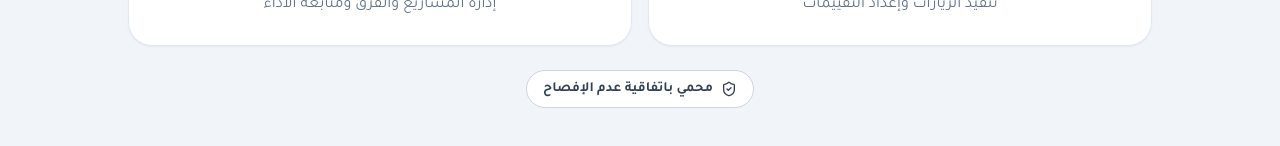
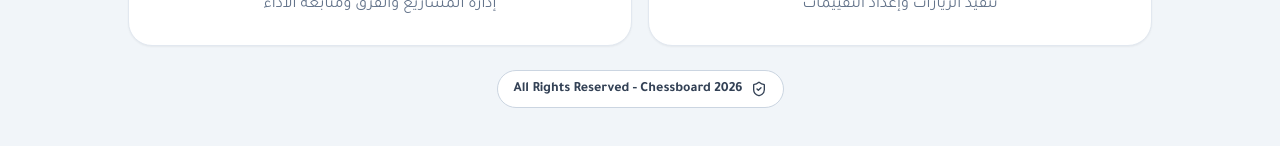
Before and after one commit to YusufMohamed-tech/NHC_Live_dashboard, a React (Vite) app: page / in a window 1280 px wide. Shown: the part 592-738 px from the top of the page. Built offline with nearby package versions, Linux system fonts and the light colour scheme; no server answers; the database is empty.

Commit message:
Replace NDA footer text with rights reserved line

```diff
--- a/src/components/Footer.jsx
+++ b/src/components/Footer.jsx
@@ -3,7 +3,7 @@ export default function Footer() {
     <footer className="mt-6 rounded-2xl border border-slate-200 bg-white px-4 py-3 shadow-sm">
       <div className="flex flex-col items-center justify-center -gap-3 md:flex-row">
         <p className="text-center text-sm text-slate-500">
-          محمي باتفاقية عدم الإفصاح | NHC | Chessboard Service Provider
+          All Rights Reserved - Chessboard 2026
         </p>
       </div>
     </footer>
--- a/src/pages/Login.jsx
+++ b/src/pages/Login.jsx
@@ -173,7 +173,7 @@ export default function Login({ onLogin }) {
         <div className="mt-6 text-center">
           <span className="inline-flex items-center rounded-full border border-slate-300 bg-white px-4 py-2 text-sm font-semibold text-slate-700">
             <ShieldCheck className="me-2 h-4 w-4" />
-            محمي باتفاقية عدم الإفصاح
+            All Rights Reserved - Chessboard 2026
           </span>
         </div>
       </div>
```
